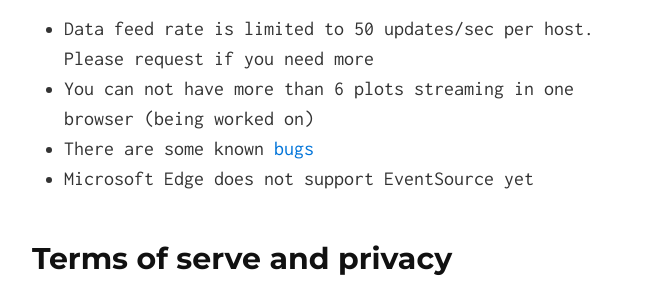
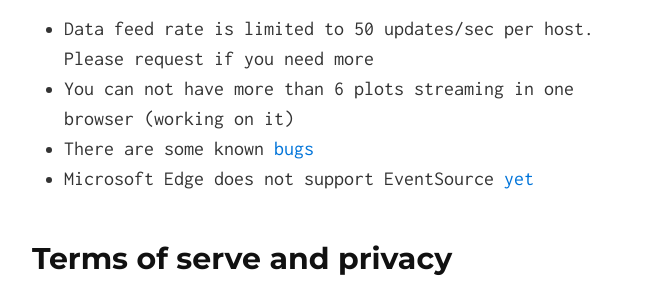
Before and after one commit to grandrew/plotti.co, a Jekyll site: the page built from plotti.co/index.md, in a window 1280 px wide and 900 px high, scrolled down 5012 px. Shown: the part 182-481 px from the top of the window, without its empty margins (306-970 px from the left). Built offline with Jekyll 4.4.1, drawn with Linux system fonts in a browser that asks for light colours.

```diff
--- a/plotti.co/index.md
+++ b/plotti.co/index.md
@@ -153,9 +153,9 @@ HTTPS coming soon.
 ## Limitations
 
 - Data feed rate is limited to 50 updates/sec per host. Please request if you need more
-- You can not have more than 6 plots streaming in one browser (being worked on)
+- You can not have more than 6 plots streaming in one browser (working on it)
 - There are some known [bugs](https://github.com/grandrew/plotti.co/issues)
-- Microsoft Edge does not support EventSource yet
+- Microsoft Edge does not support EventSource [yet](http://caniuse.com/#search=EventSource)
 
 ## Terms of serve and privacy
 
```
